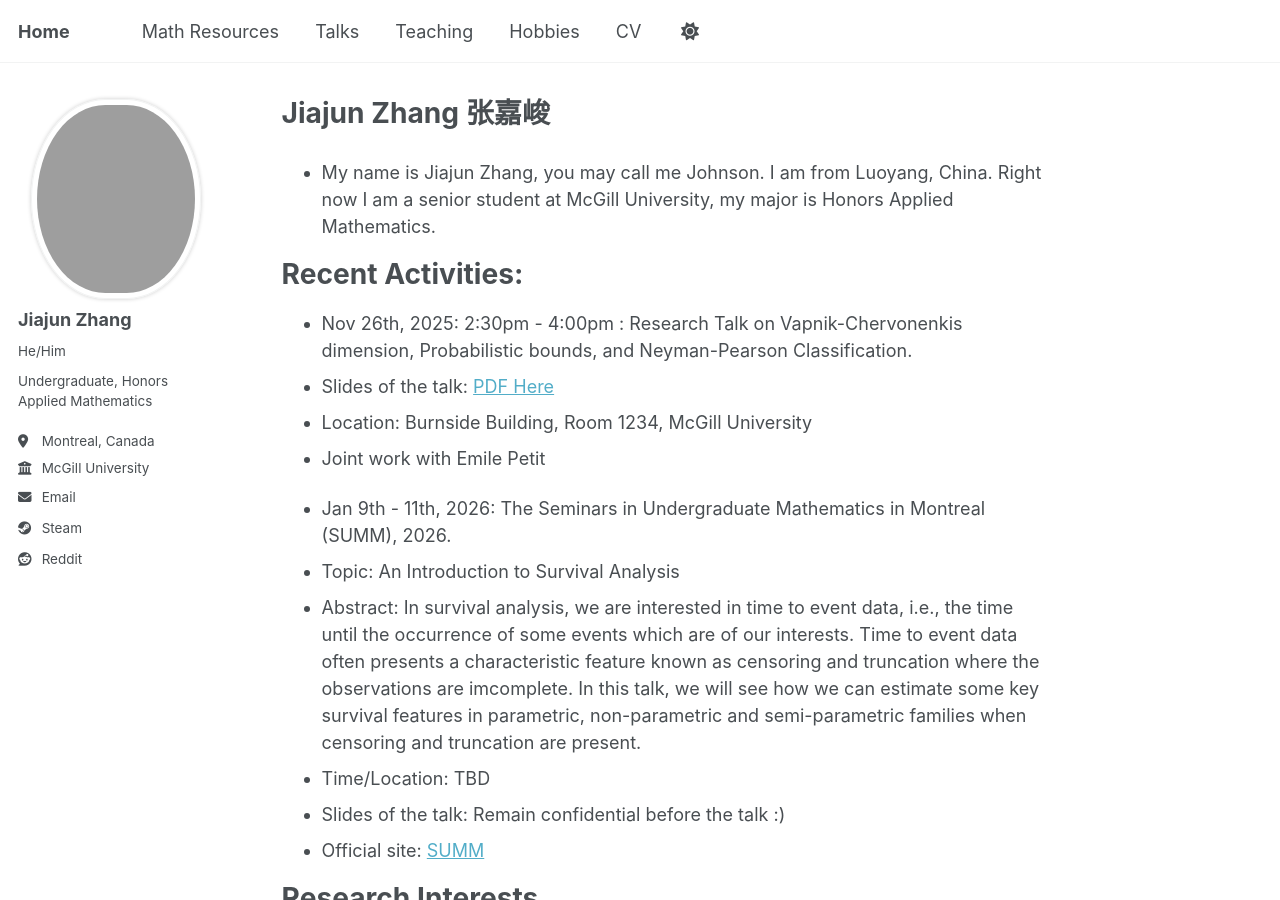
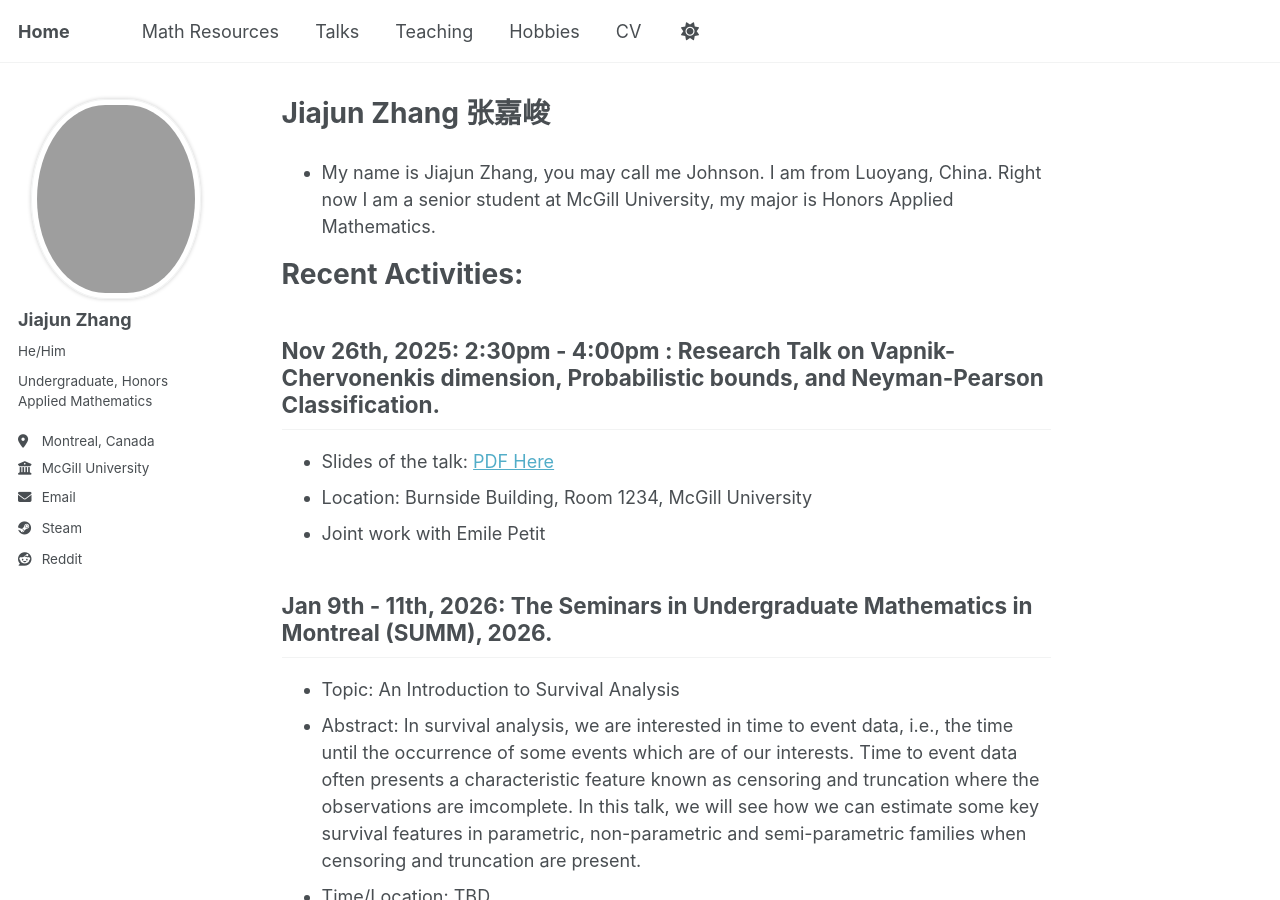
Before and after one commit to JohanssonRein/JohanssonRein.github.io, a Jekyll site: the page built from _pages/about.md, in a window 1280 px wide and 900 px high. Built offline with Jekyll 4.4.1, drawn with Linux system fonts in a browser that asks for light colours.

```diff
--- a/_pages/about.md
+++ b/_pages/about.md
@@ -11,12 +11,12 @@ redirect_from:
 
 # Recent Activities:
 
-  * Nov 26th, 2025: 2:30pm - 4:00pm : Research Talk on Vapnik-Chervonenkis dimension, Probabilistic bounds, and Neyman-Pearson Classification.
+## Nov 26th, 2025: 2:30pm - 4:00pm : Research Talk on Vapnik-Chervonenkis dimension, Probabilistic bounds, and Neyman-Pearson Classification.
    * Slides of the talk: [PDF Here](/files/NPClassifiers.pdf)
    * Location: Burnside Building, Room 1234, McGill University
    * Joint work with Emile Petit
 
-  * Jan 9th - 11th, 2026: The Seminars in Undergraduate Mathematics in Montreal (SUMM), 2026.
+## Jan 9th - 11th, 2026: The Seminars in Undergraduate Mathematics in Montreal (SUMM), 2026.
    * Topic: An Introduction to Survival Analysis
    * Abstract: In survival analysis, we are interested in time to event data, i.e., the time until the occurrence of some events which are of our interests. Time to event data often presents a characteristic feature known as censoring and truncation where the observations are imcomplete. In this talk, we will see how we can estimate some key survival features in parametric, non-parametric and semi-parametric families when censoring and truncation are present.
    * Time/Location: TBD
```
